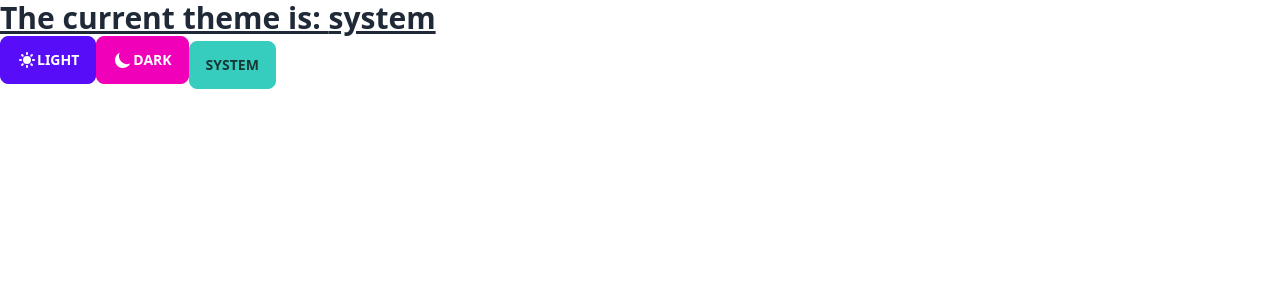
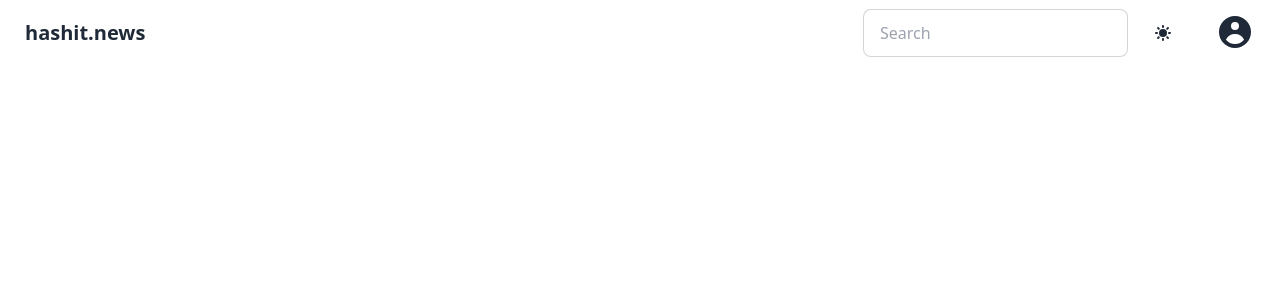
Before and after one commit to hashit-news/frontend, a Next.js app: page / in a window 1280 px wide. Shown: the top 300 px of the page. Built offline with nearby package versions, Linux system fonts and the light colour scheme.

Commit message:
feat: Add header (#6)

```diff
--- /dev/null
+++ b/src/components/header/header.tsx
@@ -0,0 +1,42 @@
+// import Image from 'next/image';
+import { FunctionComponent } from 'react';
+import { ThemeSwitcher } from '../theme-switcher/theme-switcher';
+import { HeaderProps } from './header.types';
+import { UserCircleIcon } from '@heroicons/react/solid';
+
+export const Header: FunctionComponent<HeaderProps> = () => {
+  return (
+    <header className="navbar bg-base-100">
+      <div className="flex-1">
+        <a className="btn btn-ghost normal-case text-xl">hashit.news</a>
+      </div>
+      <div className="flex-none gap-2">
+        <div className="form-control">
+          <input type="text" placeholder="Search" className="input input-bordered" />
+        </div>
+        <ThemeSwitcher />
+        <div className="dropdown dropdown-end">
+          <label tabIndex={0} className="btn btn-ghost avatar">
+            <div className="w-10 rounded-full">
+              <UserCircleIcon />
+            </div>
+          </label>
+          <ul tabIndex={0} className="mt-3 p-2 shadow menu menu-compact dropdown-content bg-base-100 rounded-box w-52">
+            <li>
+              <a className="justify-between">
+                Profile
+                <span className="badge">New</span>
+              </a>
+            </li>
+            <li>
+              <a>Settings</a>
+            </li>
+            <li>
+              <a>Logout</a>
+            </li>
+          </ul>
+        </div>
+      </div>
+    </header>
+  );
+};
--- /dev/null
+++ b/src/components/header/header.types.ts
@@ -0,0 +1 @@
+export type HeaderProps = {};
--- /dev/null
+++ b/src/components/theme-switcher/theme-switcher.tsx
@@ -0,0 +1,22 @@
+import { useTheme } from 'next-themes';
+import { FunctionComponent, useEffect, useState } from 'react';
+import { SunIcon, MoonIcon } from '@heroicons/react/solid';
+
+export const ThemeSwitcher: FunctionComponent = () => {
+  const [mounted, setMounted] = useState(false);
+  const { theme, setTheme, resolvedTheme } = useTheme();
+  const isDark = resolvedTheme === 'dark' || theme === 'dark';
+
+  // When mounted on client, now we can show the UI
+  useEffect(() => setMounted(true), []);
+
+  if (!mounted) {
+    return null;
+  }
+
+  return (
+    <button className="btn btn-ghost" onClick={() => setTheme(isDark ? 'light' : 'dark')}>
+      <div className="w-5">{isDark ? <MoonIcon /> : <SunIcon />}</div>
+    </button>
+  );
+};
--- a/src/pages/index.tsx
+++ b/src/pages/index.tsx
@@ -1,38 +1,7 @@
 import type { NextPage } from 'next';
-import { useTheme } from 'next-themes';
 import Head from 'next/head';
-import { useEffect, useState } from 'react';
-import { SunIcon, MoonIcon } from '@heroicons/react/solid';
-const ThemeChanger = () => {
-  const [mounted, setMounted] = useState(false);
-  const { theme, setTheme } = useTheme();
+import { Header } from '../components/header/header';
 
-  // When mounted on client, now we can show the UI
-  useEffect(() => setMounted(true), []);
-
-  if (!mounted) return null;
-
-  return (
-    <div>
-      <h1 className="text-3xl font-bold underline">The current theme is: {theme}</h1>
-      <button className="btn btn-primary" onClick={() => setTheme('light')}>
-        <span>
-          <SunIcon className="w-5 h-5" />
-        </span>
-        Light
-      </button>
-      <button className="btn btn-secondary" onClick={() => setTheme('dark')}>
-        <span>
-          <MoonIcon className="w-5 h-5" />
-        </span>
-        Dark
-      </button>
-      <button className="btn btn-accent" onClick={() => setTheme('system')}>
-        System
-      </button>
-    </div>
-  );
-};
 const Home: NextPage = () => {
   return (
     <div>
@@ -42,10 +11,8 @@ const Home: NextPage = () => {
         <link rel="icon" href="/favicon.ico" />
       </Head>
 
-      <main>
-        <ThemeChanger />
-      </main>
-
+      <Header />
+      <main></main>
       <footer></footer>
     </div>
   );
```
